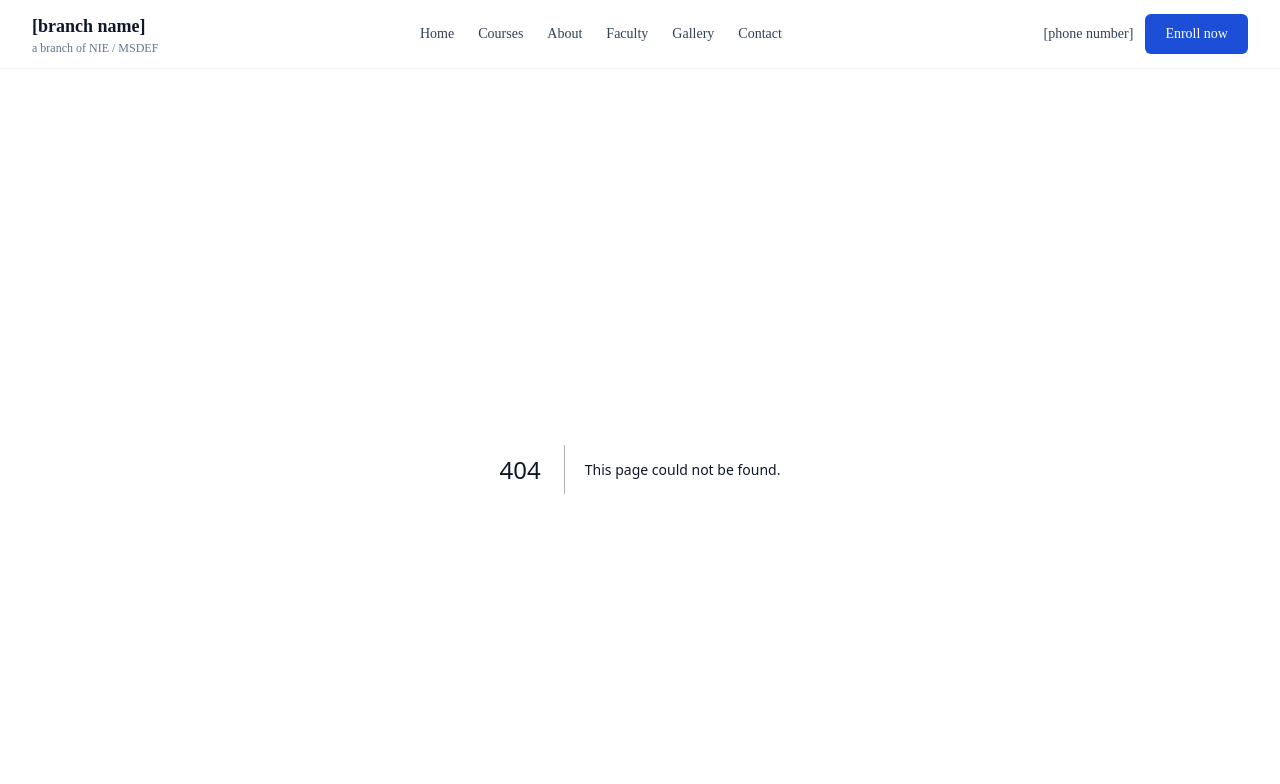
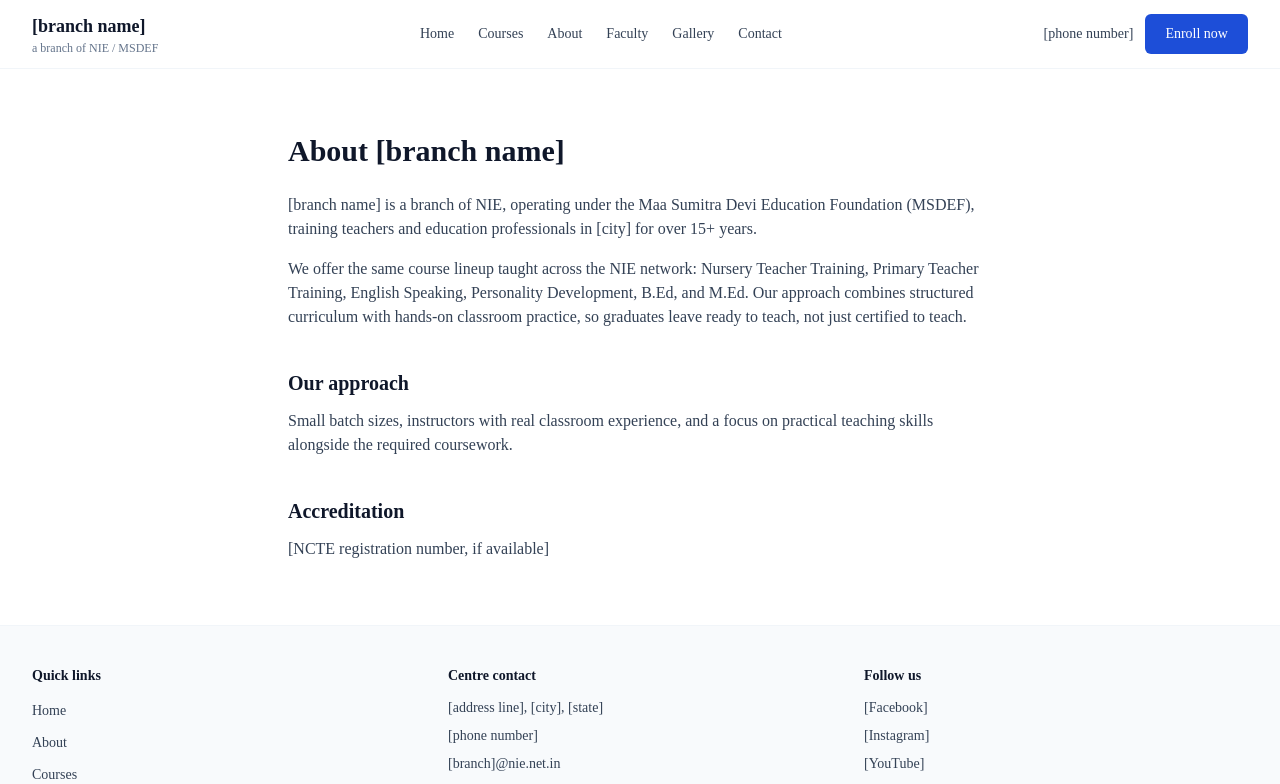
Before and after one commit to rathi-yash/sdie-website, a Next.js app: page /about in a window 1280 px wide. Before the commit this address had no page. Shown: the top 784 px of the page. Built offline with nearby package versions, Linux system fonts and the light colour scheme.

Commit message:
Build about, faculty, gallery, contact, and FAQ pages

```diff
--- /dev/null
+++ b/app/about/page.tsx
@@ -0,0 +1,30 @@
+import { siteConfig } from "@/lib/site-config";
+
+export default function AboutPage() {
+  return (
+    <article className="mx-auto max-w-3xl px-4 py-16 md:px-8">
+      <h1 className="text-3xl font-semibold text-ink-900">About {siteConfig.branchName}</h1>
+
+      <p className="mt-6 text-ink-700">
+        {siteConfig.branchName} is a branch of NIE, operating under the Maa Sumitra Devi Education
+        Foundation (MSDEF), training teachers and education professionals in {siteConfig.city} for
+        over {siteConfig.yearsRunning} years.
+      </p>
+      <p className="mt-4 text-ink-700">
+        We offer the same course lineup taught across the NIE network: Nursery Teacher Training,
+        Primary Teacher Training, English Speaking, Personality Development, B.Ed, and M.Ed. Our
+        approach combines structured curriculum with hands-on classroom practice, so graduates
+        leave ready to teach, not just certified to teach.
+      </p>
+
+      <h2 className="mt-10 text-xl font-semibold text-ink-900">Our approach</h2>
+      <p className="mt-3 text-ink-700">
+        Small batch sizes, instructors with real classroom experience, and a focus on practical
+        teaching skills alongside the required coursework.
+      </p>
+
+      <h2 className="mt-10 text-xl font-semibold text-ink-900">Accreditation</h2>
+      <p className="mt-3 text-ink-700">[NCTE registration number, if available]</p>
+    </article>
+  );
+}
--- /dev/null
+++ b/app/contact/page.tsx
@@ -0,0 +1,40 @@
+import EnquiryForm from "@/components/EnquiryForm";
+import MapEmbed from "@/components/MapEmbed";
+import { siteConfig } from "@/lib/site-config";
+
+export default function ContactPage() {
+  return (
+    <section className="px-4 py-16 md:px-8">
+      <h1 className="mb-2 text-center text-3xl font-semibold text-ink-900">Get in touch</h1>
+      <p className="mx-auto mb-10 max-w-xl text-center text-ink-700">
+        Have a question about a course, fees, or admissions? Reach out, we typically respond
+        within [X hours/same day].
+      </p>
+
+      <div className="mx-auto grid max-w-4xl gap-10 md:grid-cols-2">
+        <div>
+          <h2 className="mb-3 text-lg font-semibold text-ink-900">Centre details</h2>
+          <ul className="space-y-2 text-sm text-ink-700">
+            <li>{siteConfig.address}</li>
+            <li>{siteConfig.helpline}</li>
+            <li>
+              <a href={siteConfig.whatsappLink} className="text-brand-600 hover:underline">
+                Chat on WhatsApp
+              </a>
+            </li>
+            <li>{siteConfig.email}</li>
+            <li>{siteConfig.hours}</li>
+          </ul>
+          <div className="mt-6">
+            <MapEmbed />
+          </div>
+        </div>
+
+        <div>
+          <h2 className="mb-3 text-lg font-semibold text-ink-900">Send an enquiry</h2>
+          <EnquiryForm />
+        </div>
+      </div>
+    </section>
+  );
+}
--- /dev/null
+++ b/app/faculty/page.tsx
@@ -0,0 +1,18 @@
+import FacultyCard from "@/components/FacultyCard";
+import { faculty } from "@/lib/faculty";
+
+export default function FacultyPage() {
+  return (
+    <section className="px-4 py-16 md:px-8">
+      <h1 className="mb-2 text-center text-3xl font-semibold text-ink-900">Meet your instructors</h1>
+      <p className="mx-auto mb-10 max-w-xl text-center text-ink-700">
+        Real instructors, real classroom experience. Here&apos;s who you&apos;ll be learning from.
+      </p>
+      <div className="mx-auto grid max-w-4xl gap-4 sm:grid-cols-2 lg:grid-cols-4">
+        {faculty.map((member) => (
+          <FacultyCard key={member.name} member={member} />
+        ))}
+      </div>
+    </section>
+  );
+}
--- /dev/null
+++ b/app/faq/page.tsx
@@ -0,0 +1,15 @@
+import FAQAccordion from "@/components/FAQAccordion";
+import { faqs } from "@/lib/faq";
+
+export default function FAQPage() {
+  return (
+    <section className="px-4 py-16 md:px-8">
+      <h1 className="mb-8 text-center text-3xl font-semibold text-ink-900">
+        Frequently asked questions
+      </h1>
+      <div className="mx-auto max-w-2xl">
+        <FAQAccordion items={faqs} />
+      </div>
+    </section>
+  );
+}
--- /dev/null
+++ b/app/gallery/page.tsx
@@ -0,0 +1,24 @@
+import { siteConfig } from "@/lib/site-config";
+
+const placeholderImages = Array.from({ length: 6 }, (_, i) => i);
+
+export default function GalleryPage() {
+  return (
+    <section className="px-4 py-16 md:px-8">
+      <h1 className="mb-2 text-center text-3xl font-semibold text-ink-900">Picture gallery</h1>
+      <p className="mx-auto mb-10 max-w-xl text-center text-ink-700">
+        A look inside {siteConfig.branchName}, classrooms, events, and student activities.
+      </p>
+      <div className="mx-auto grid max-w-4xl grid-cols-2 gap-4 sm:grid-cols-3">
+        {placeholderImages.map((i) => (
+          <div
+            key={i}
+            className="flex aspect-square items-center justify-center rounded-md bg-ink-100 text-xs text-ink-500"
+          >
+            [photo placeholder]
+          </div>
+        ))}
+      </div>
+    </section>
+  );
+}
```
